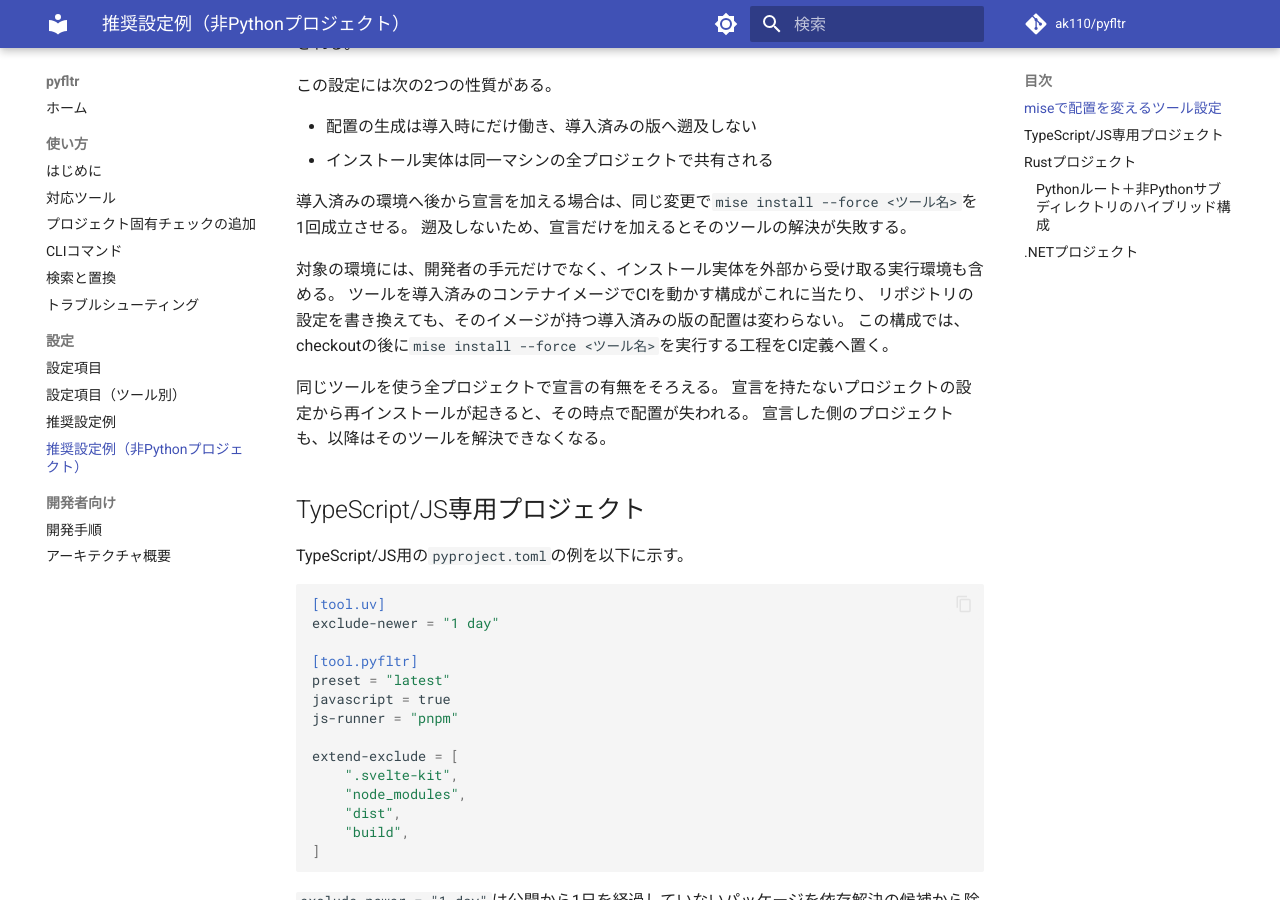
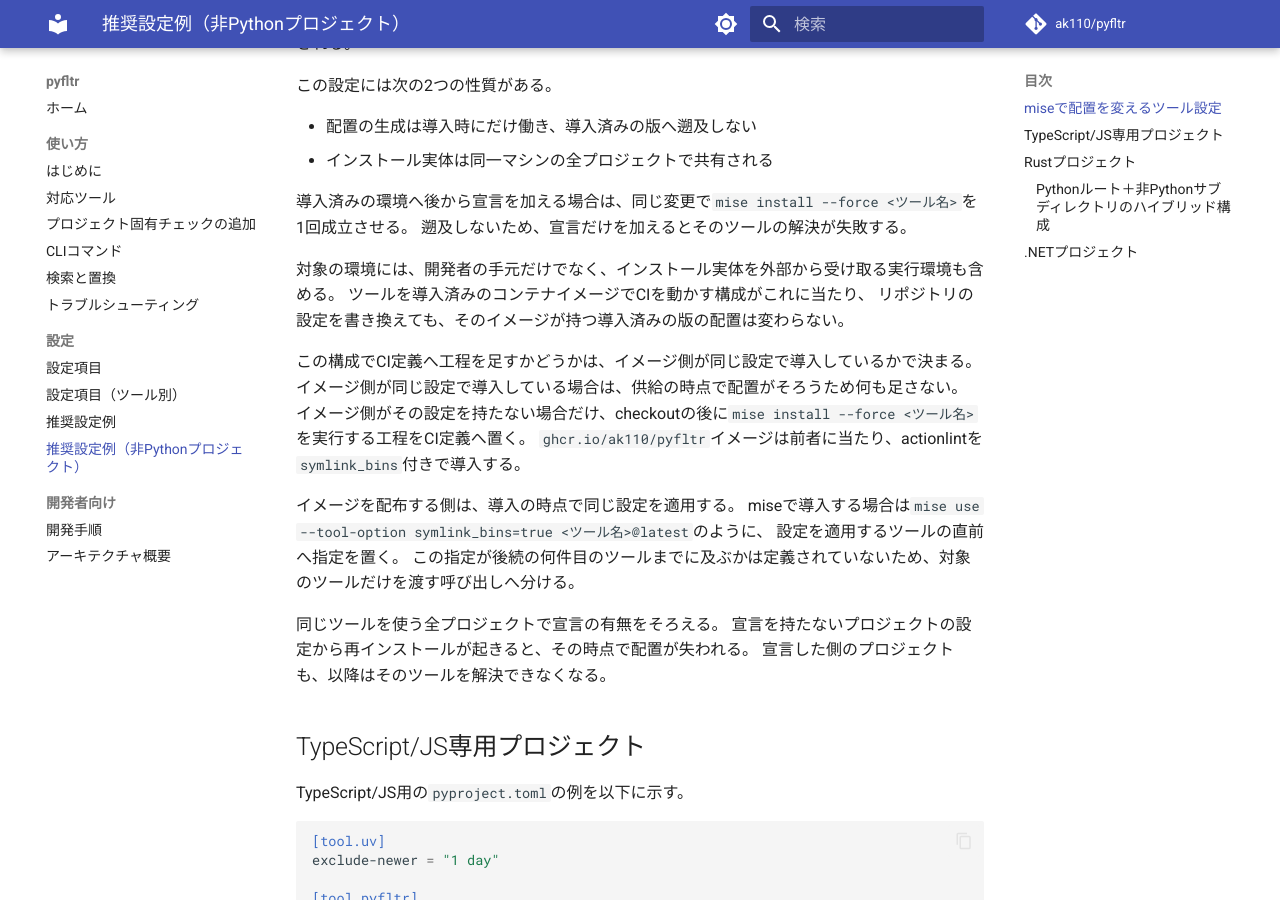
Before and after one commit to ak110/pyfltr, an MkDocs documentation site: the page built from docs/guide/recommended-nonpython.md, in a window 1280 px wide and 900 px high, scrolled down 1263 px. Built offline with MkDocs 1.6.1 and Material for MkDocs 9.7.7, drawn with Linux system fonts in a browser that asks for light colours; comment, search, counter and statistics services are not loaded.

Commit message:
fix(docker): 公式イメージがactionlintの実行ファイルだけをPATHへ加えるようにする
symlink_binsは導入の時点でだけ配置を生成するため、actionlintを導入済みで配布する
このイメージでは、利用側のリポジトリがmise.tomlへ宣言を加えても配置が変わらない。
利用側はCI定義へmise install --force actionlintを置いて回避していたが、この工程は
実行のたびに配布物を取得する費用だけを残す。

導入元であるイメージ側で同じ設定を適用し、利用側が回避工程を持たなくても配置が
そろう状態にする。--tool-optionが後続の何件目のツールまでに及ぶかは定義されていない
ため、actionlintだけを渡す呼び出しへ分けて適用範囲を確定させた。

推奨ガイドの「miseで配置を変えるツール設定」も、CI定義へ工程を足す条件を
イメージ側が同じ設定を持つかどうかで分岐する形へ改めた。

再発予防: 導入時にだけ効く配置設定は実体を供給する側が適用するという判断を、推奨ガイドの「miseで配置を変えるツール設定」へイメージ配布側の責務として明記した。

Co-Authored-By: Claude Opus 5 (1M context) <noreply@anthropic.com>
Claude-Session: https://claude.ai/code/session_01PWzUTpsTK3u5RHkydAdVph

```diff
--- a/docs/guide/recommended-nonpython.md
+++ b/docs/guide/recommended-nonpython.md
@@ -55,7 +55,16 @@ symlink_bins = true
 対象の環境には、開発者の手元だけでなく、インストール実体を外部から受け取る実行環境も含める。
 ツールを導入済みのコンテナイメージでCIを動かす構成がこれに当たり、
 リポジトリの設定を書き換えても、そのイメージが持つ導入済みの版の配置は変わらない。
-この構成では、checkoutの後に`mise install --force <ツール名>`を実行する工程をCI定義へ置く。
+
+この構成でCI定義へ工程を足すかどうかは、イメージ側が同じ設定で導入しているかで決まる。
+イメージ側が同じ設定で導入している場合は、供給の時点で配置がそろうため何も足さない。
+イメージ側がその設定を持たない場合だけ、checkoutの後に`mise install --force <ツール名>`を実行する工程をCI定義へ置く。
+`ghcr.io/ak110/pyfltr`イメージは前者に当たり、actionlintを`symlink_bins`付きで導入する。
+
+イメージを配布する側は、導入の時点で同じ設定を適用する。
+miseで導入する場合は`mise use --tool-option symlink_bins=true <ツール名>@latest`のように、
+設定を適用するツールの直前へ指定を置く。
+この指定が後続の何件目のツールまでに及ぶかは定義されていないため、対象のツールだけを渡す呼び出しへ分ける。
 
 同じツールを使う全プロジェクトで宣言の有無をそろえる。
 宣言を持たないプロジェクトの設定から再インストールが起きると、その時点で配置が失われる。
```
Also changed, not shown: 1 other file.
